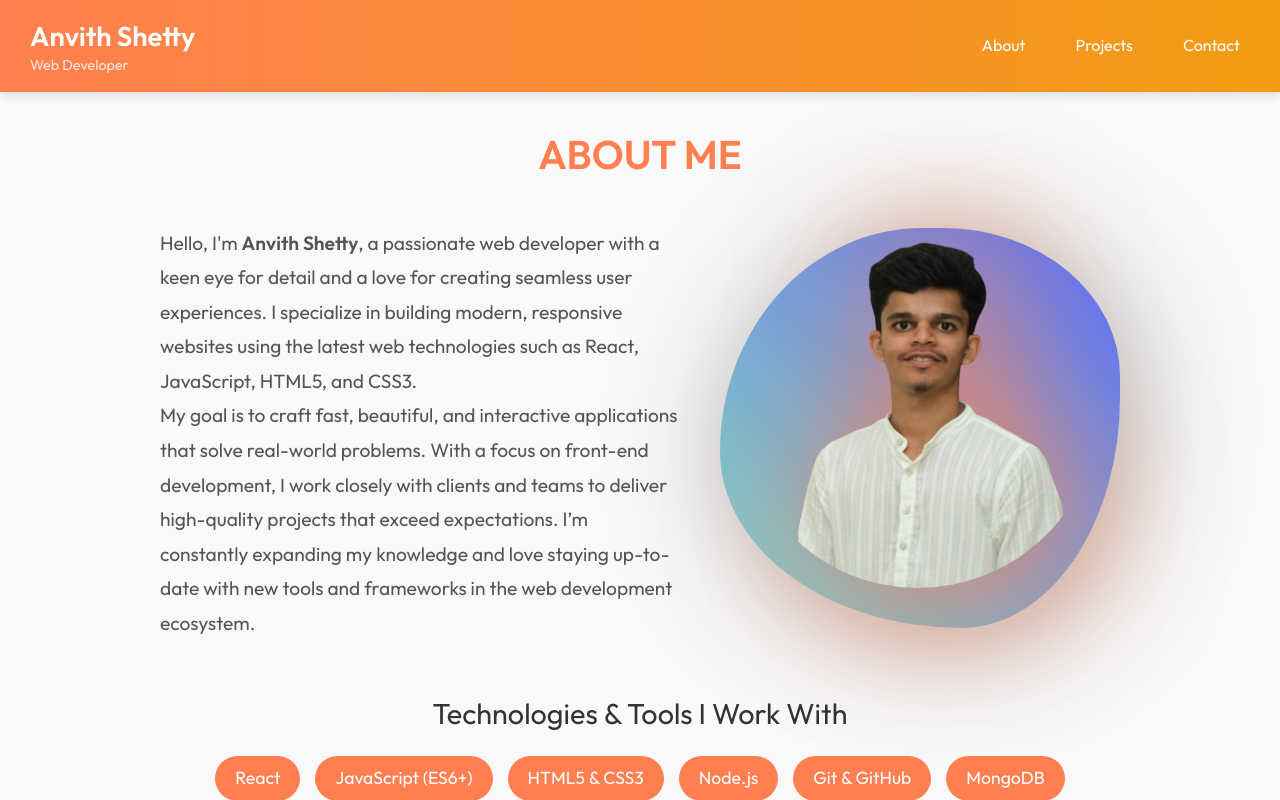
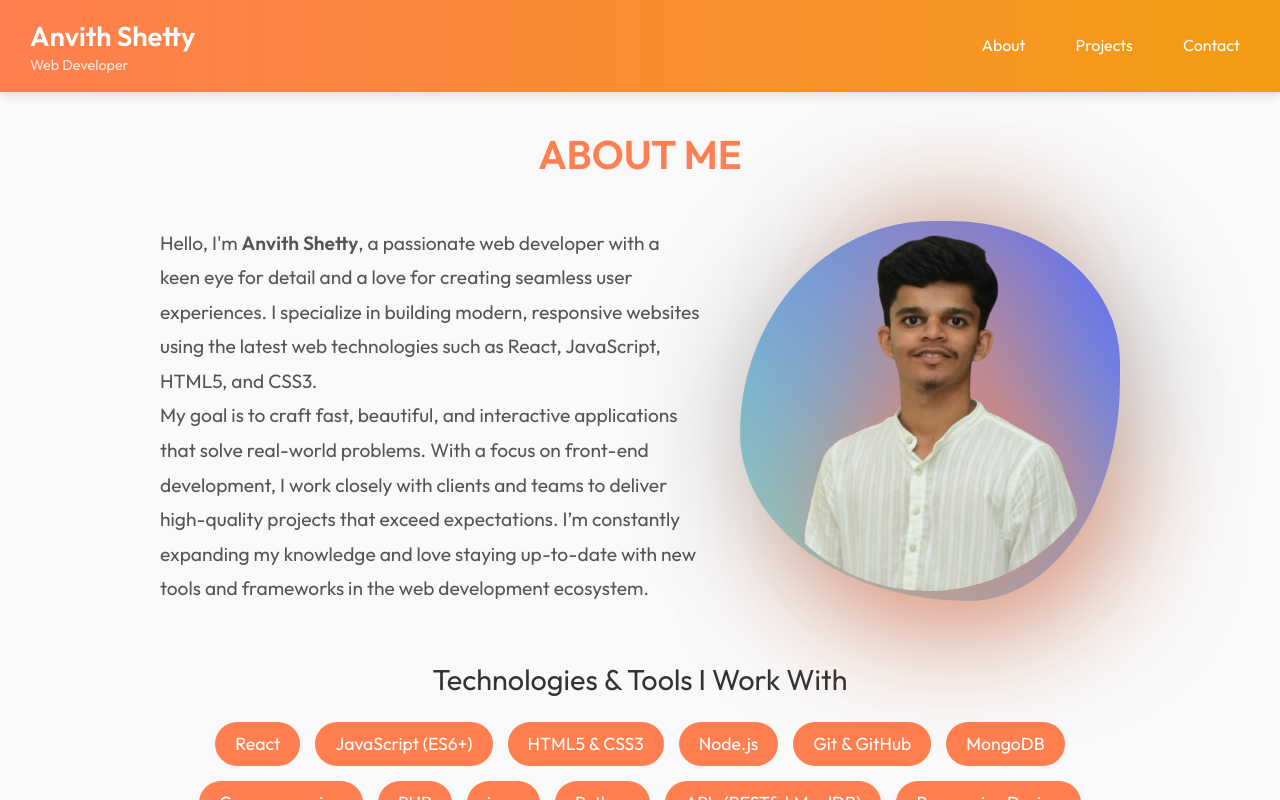
Before and after one commit to Anvithshetty17/portfolio, a React (Vite) app: page / in a window 1280 px wide. Shown: the top 800 px of the page. Built offline with nearby package versions, Linux system fonts and the light colour scheme; what @tailwindcss/vite would draw is missing.

Commit message:
Update About.css

```diff
--- a/src/Components/About.css
+++ b/src/Components/About.css
@@ -46,8 +46,8 @@
 
 .about-img-wrapper {
   position: relative;
-  width: 400px;
-  height: 400px;
+  width: 380px;
+  height: 380px;
 }
 
 .animated-shape {
@@ -92,8 +92,8 @@
 }
 
 .about-img img {
-  width: 360px;
-  height: 360px;
+  width: 370px;
+  height: 370px;
   object-fit: cover;
   border-radius: 0 0 195px 190px;
   transition: transform 0.3s ease;
```
